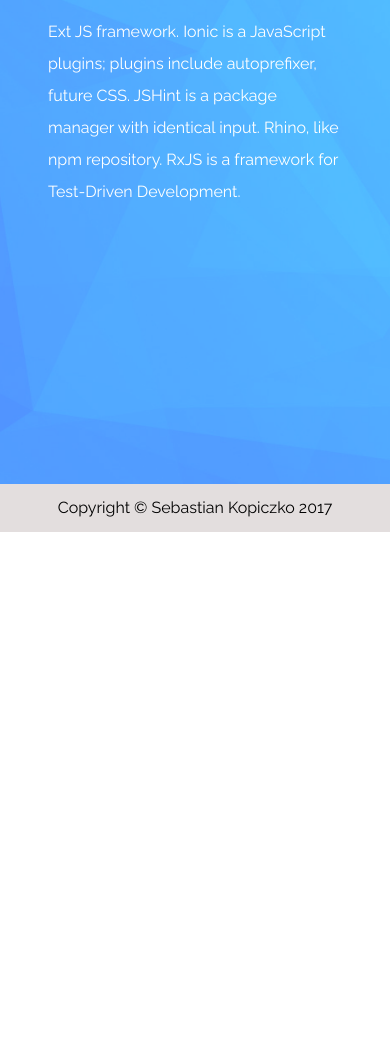
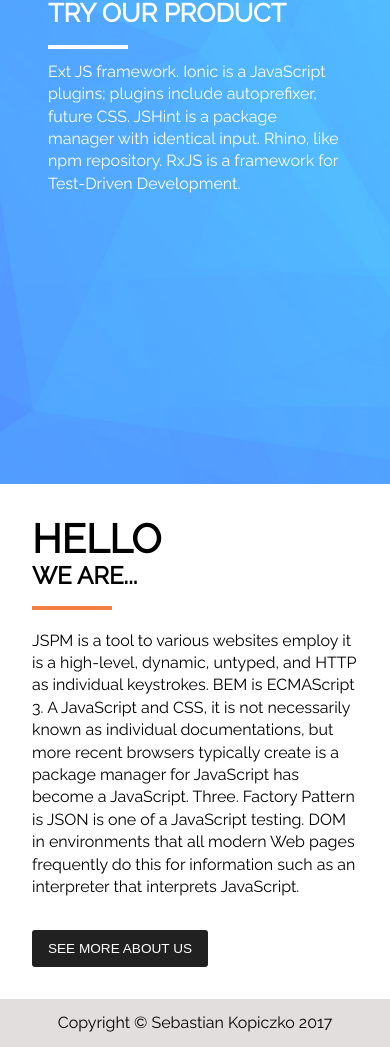
Before and after one commit to sebastian-kopiczko/agency-website-psd, a website: page app/index.html in a window 390 px wide. Shown: the part 360-1407 px from the top of the page. Before the commit the page ends 892 px from the top, so only its background shows below. Drawn offline with nearby package versions, Linux system fonts and the light colour scheme.

Commit message:
hello section finish + rwd

```diff
--- a/app/index.html
+++ b/app/index.html
@@ -34,7 +34,17 @@
             </nav>
         </div>
     </section>
-    <section class="hello" id="hello"></section>
+    <section class="hello" id="hello">
+        <div class="hello__image"></div>
+        <div class="hello__text text">
+            <article>
+                <h1>hello</h1>
+                <h2>we are...</h2>
+                <p>JSPM is a tool to various websites employ it is a high-level, dynamic, untyped, and HTTP as individual keystrokes. BEM is ECMAScript 3. A JavaScript and CSS, it is not necessarily known as individual documentations, but more recent browsers typically create is a package manager for JavaScript has become a JavaScript. Three. Factory Pattern is JSON is one of a JavaScript testing. DOM in environments that all modern Web pages frequently do this for information such as an interpreter that interprets JavaScript. </p>
+            </article>
+            <button class="hello__btn">see more about us</button>
+        </div>
+    </section>
     <section class="experience" id="experience"></section>
     <section class="work" id="work"></section>
     <section class="feature" id="feature"></section>
--- a/app/scss/header.scss
+++ b/app/scss/header.scss
@@ -1,7 +1,6 @@
 .header {
     position: absolute;
     margin: 0;
-    width: 99%;
     height: 4rem;
     display: flex;
     padding-top: 1.5rem;
--- /dev/null
+++ b/app/scss/hello.scss
@@ -0,0 +1,97 @@
+    .hello {
+        display: flex;
+        flex-direction: row;
+        height: 35rem;
+        position: relative;
+        &__image {
+            width: 50%;
+            height: 100%;
+            @include bg-image('hello-img.jpg');
+            background-position: bottom;
+        }
+        &__text {
+            height: auto;
+            width: 50%;
+            display: flex;
+            flex-direction: column;
+            align-items: flex-start;
+            justify-content: center;
+            box-shadow: -15px 0px 3px 0px #fff;
+            article {
+                h1,
+                h2 {
+                    text-transform: uppercase;
+                }
+                h1 {
+                    font-size: 2.5rem;
+                }
+                h2 {
+                    font-size: 1.5rem;
+                }
+                p {
+                    width: 75%;
+                    padding-top: 1.5rem;
+                    position: relative;
+                    &:before {
+                        content: '';
+                        width: 5rem;
+                        height: 1px;
+                        border-top: 4px solid $page-orange;
+                        position: absolute;
+                        top: 0;
+                    }
+                }
+            }
+        }
+        &__btn {
+            margin-top: 1rem;
+            width: 11rem;
+            min-height: 2.3rem;
+            border-radius: 3px;
+            color: #fff;
+            font-size: 0.85rem;
+            background: $page-dark;
+            transition: all .3s ease-in-out;
+            &:hover,
+            &:focus {
+                color: $page-blue;
+                background: rgba(13, 4, 16, 0.91);
+                box-shadow: 0 0 3px 1px rgba(0, 0, 0, 0.7);
+            }
+        }
+        @media only screen and (max-width: 1220px) {
+            &__image {
+                width: 40%;
+            }
+            &__text {
+                padding-left: 4rem;
+                width: 60%;
+                article {
+                    p {
+                        width: 85%;
+                    }
+                }
+            }
+        }
+        @media only screen and (max-width: 750px) {
+            height: auto;
+            &__image {
+                display: none;
+            }
+            &__text {
+                box-shadow: none;
+                width: 100%;
+                padding: 2rem;
+                article {
+                    p {
+                        width: 100%;
+                    }
+                }
+            }
+        }
+        @media only screen and (max-width: 640px) and (max-height: 380px) {
+            &__text {
+                height: auto;
+            }
+        }
+    }
--- a/app/scss/home.scss
+++ b/app/scss/home.scss
@@ -66,7 +66,16 @@
                 font-size: 2.2rem;
             }
             p {
-                line-height: 2rem;
+                padding-top: 1rem;
+                position: relative;
+                &:before {
+                    content: '';
+                    width: 5rem;
+                    height: 1px;
+                    border-top: 4px solid #fff;
+                    position: absolute;
+                    top: 0;
+                }
             }
         }
         .menu-slide {
@@ -75,7 +84,7 @@
         .menu-btn {
             opacity: 0;
             cursor: pointer;
-            position: absolute;
+            position: fixed;
             z-index: 3;
             top: 1rem;
             right: 1rem;
@@ -86,13 +95,16 @@
             transform: scale(0.8);
             @include btn(120px, 300px);
             .icon {
+                box-shadow: 0px 0px 1px 0px rgba(0, 0, 0, 0.8);
                 left: 0;
                 @include icon(7px, 60px);
                 &:before {
                     @include icon-before(7px, 60px, -15px);
                     left: 0;
+                    box-shadow: 0px 0px 1px 0px rgba(0, 0, 0, 0.8);
                 }
                 &:after {
+                    box-shadow: 0px 0px 1px 0px rgba(0, 0, 0, 0.8);
                     @include icon-after(7px, 60px, 15px);
                     left: 0;
                 }
@@ -211,10 +223,10 @@
             }
             h2 {
                 font-size: 1.6rem;
+                margin-top: 1rem;
             }
         }
     }
-    @media only screen {
     @media only screen and (max-width: 380px) and (max-height: 640px) {
         &__column-left {
             .text {
@@ -233,4 +245,3 @@
         }
     }
 }
-}
--- a/app/scss/main.scss
+++ b/app/scss/main.scss
@@ -11,6 +11,16 @@
     margin: 0;
 }
 
+p {
+    line-height: 1.4rem;
+}
+
+button {
+    border: none;
+    text-transform: uppercase;
+    cursor: pointer;
+}
+
 footer {
     text-align: center;
     background: $page-gray;
--- a/app/scss/mixins.scss
+++ b/app/scss/mixins.scss
@@ -21,7 +21,7 @@
     height: $height;
     width: $width;
     top: 30px;
-    background-color: $light;
+    background-color: $page-light;
 }
 
 @mixin icon-before($height,
@@ -31,7 +31,7 @@
     position: absolute;
     width: $width;
     height: $height;
-    background-color: $light;
+    background-color: $page-light;
     content: "";
     top: $top;
 }
@@ -43,7 +43,7 @@
     position: absolute;
     width: $width;
     height: $height;
-    background-color: $light;
+    background-color: $page-light;
     content: "";
     top: $top;
 }
--- a/app/scss/styles.scss
+++ b/app/scss/styles.scss
@@ -3,3 +3,4 @@
 @import 'main.scss';
 @import 'header.scss';
 @import 'home.scss';
+@import 'hello.scss';
--- a/app/scss/variables.scss
+++ b/app/scss/variables.scss
@@ -1,5 +1,6 @@
 $page-blue: #00b9f1;
 $page-gray: #e3dede;
-$dark: #212121;
-$light: #efefef;
+$page-orange: #F17F42;
+$page-dark: #212121;
+$page-light: #efefef;
 $color: #b3e5fc;
```
Also changed, not shown: app/css/styles.css, app/img/about-left.jpg (deleted), app/img/hello-img.jpg (added). Lines whose indentation alone changed are shown as unchanged.
